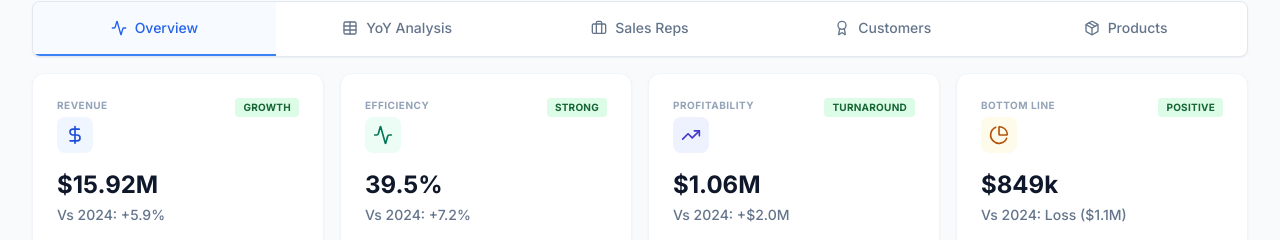
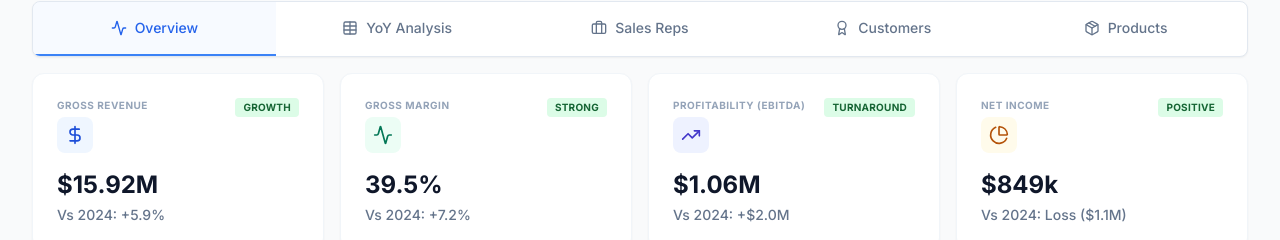
Before and after one commit to accalimlighting/GM-Dashboard, a React (Vite) app: page / in a window 1280 px wide. Shown: the part 103-343 px from the top of the page. Built offline with nearby package versions, Linux system fonts and the light colour scheme.

Commit message:
Clarify KPI headers on overview

```diff
--- a/src/App.jsx
+++ b/src/App.jsx
@@ -235,7 +235,7 @@ const SALES_REP_DATA = RAW_SALES_REP_DATA
 const KPI_CARDS = [
   {
     title: "Total Sales",
-    category: "Revenue",
+    category: "GROSS REVENUE",
     value: `$15.92M`,
     subValue: `Vs 2024: +5.9%`,
     icon: DollarSign,
@@ -245,7 +245,7 @@ const KPI_CARDS = [
   },
   {
     title: "Gross Margin",
-    category: "Efficiency",
+    category: "GROSS MARGIN",
     value: `39.5%`,
     subValue: `Vs 2024: +7.2%`,
     icon: Activity,
@@ -255,7 +255,7 @@ const KPI_CARDS = [
   },
   {
     title: "EBITDA",
-    category: "Profitability",
+    category: "PROFITABILITY (EBITDA)",
     value: `$1.06M`,
     subValue: `Vs 2024: +$2.0M`,
     icon: TrendingUp,
@@ -265,7 +265,7 @@ const KPI_CARDS = [
   },
   {
     title: "Net Income",
-    category: "Bottom Line",
+    category: "NET INCOME",
     value: `$849k`,
     subValue: `Vs 2024: Loss ($1.1M)`,
     icon: PieChart,
```
